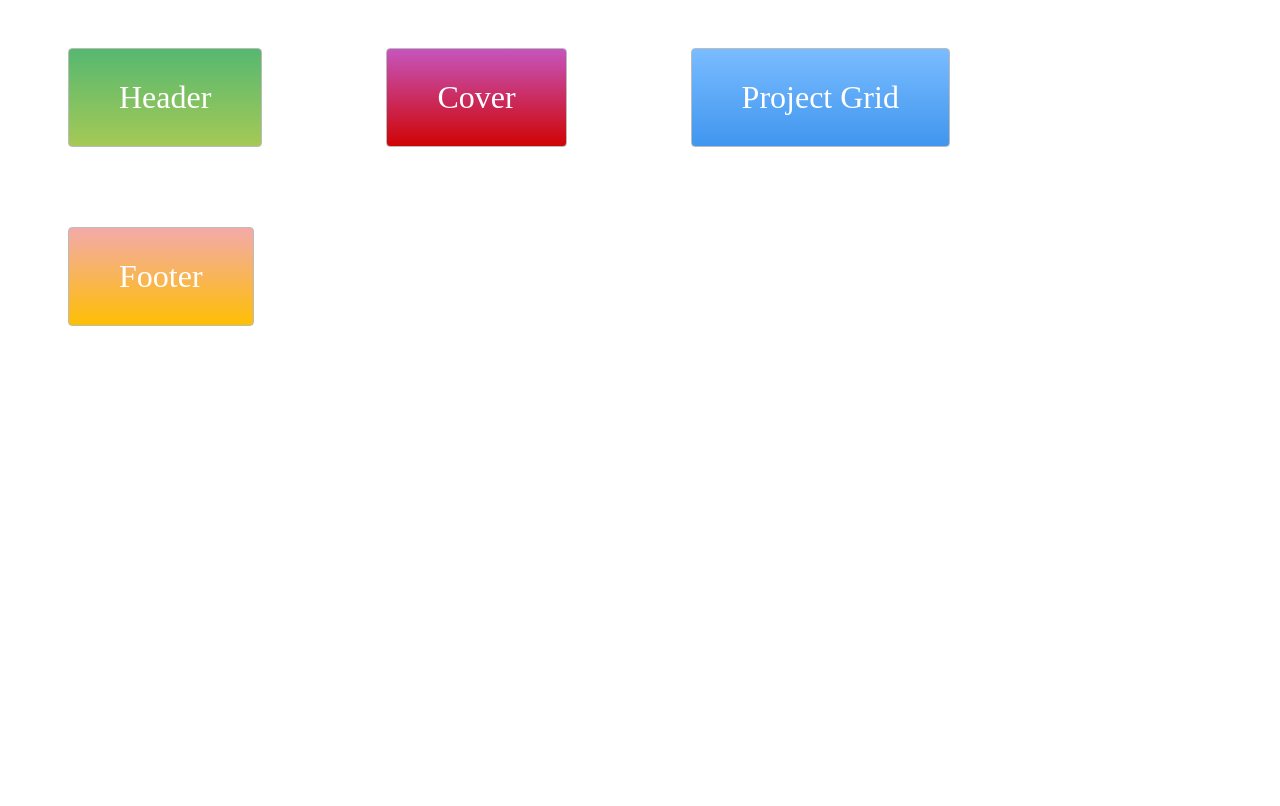
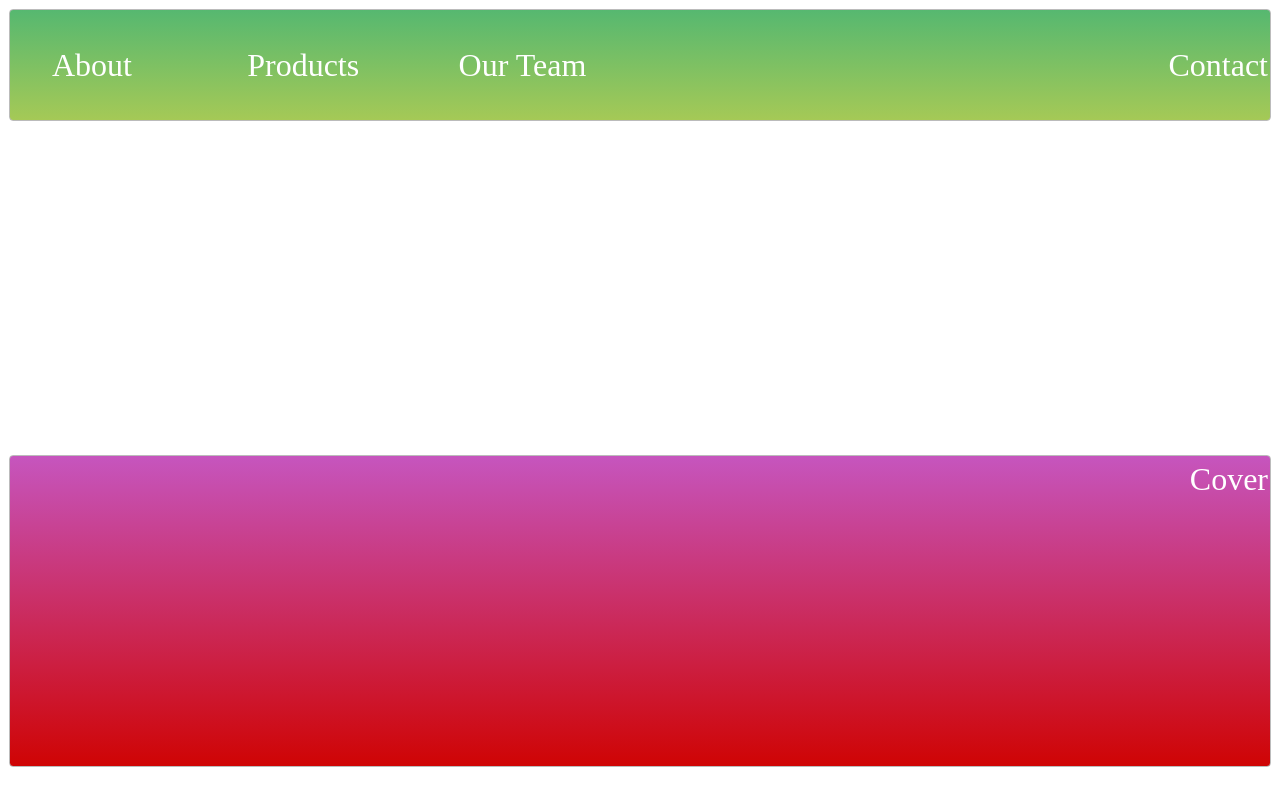
Before and after one commit to Snopcare/Snopcare-Master-Website-Layout, a plain HTML site: page index.html in a window 1280 px wide. Shown: the top 806 px of the page. Drawn offline with Linux system fonts and the light colour scheme.

Commit message:
Developed layout

```diff
--- a/index.html
+++ b/index.html
@@ -1,13 +1,31 @@
 <!DOCTYPE html>
 <html>
 <head>
+  <meta charset="utf-8">
+  <meta name="viewport" content="width=device-width, initial-scale=1">
   <title>Layout Master</title>
-  <link rel="stylesheet" type="text/css" href="./style.css">
+  <link rel="stylesheet" type="text/css" href="style.css">
 </head>
 <body>
-  <div class="zone green">Header</div>
-  <div class="zone red">Cover</div>
-  <div class="zone blue">Project Grid</div>
-  <div class="zone yellow">Footer</div>
+  <div class="container">
+    <div class="zone green">
+      <ul class="About">About</ul>
+      <ul class="Products">Products</ul>
+      <ul class="Our Team">Our Team</ul>
+      <ul class="Contact">Contact</ul>
+    </div>
+    <div class="zone red">Cover</div>
+    <div class="zone blue">
+      <img src="img\data_storage_2_2.png" alt="data storage">
+      <img src="img\desktop_analytics_2.png" alt="desktop analytics">
+      <img src="img\files_2.png" alt="files_2">
+      <img src="img\monitor_coding_2.png" alt="monitor_coding_2">
+      <img src="img\monitor_settings_2.png" alt="monitor_settings_2">
+      <img src="img\server_2_2.png" alt="server_2_2">
+      <img src="img\server_3.png" alt="server_3">
+      <img src="img\server_safe_2.png" alt="server_safe_2.png">
+    </div>
+    <div class="zone yellow">Footer</div>
+  </div>
 </body>
 </html>
--- a/style.css
+++ b/style.css
@@ -1,15 +1,22 @@
+
+
+.container {
+    display: grid;
+    grid-template-rows: 0.6fr 2fr 7fr 1fr;
+
+    }
 .zone {
-    padding:30px 50px;
-    margin:40px 60px;
-    cursor:pointer;
-    display:inline-block;
+    display: grid;
+    justify-items: end;
+    margin: 1px;
+    padding:5px 2px;
+
     color:#FFF;
     font-size:2em;
     border-radius:4px;
     border:1px solid #bbb;
     transition: all 0.3s linear;
 }
-
 .zone:hover {
     -webkit-box-shadow:rgba(0,0,0,0.8) 0px 5px 15px, inset rgba(0,0,0,0.15) 0px -10px 20px;
     -moz-box-shadow:rgba(0,0,0,0.8) 0px 5px 15px, inset rgba(0,0,0,0.15) 0px -10px 20px;
@@ -17,12 +24,14 @@
     box-shadow:rgba(0,0,0,0.8) 0px 5px 15px, inset rgba(0,0,0,0.15) 0px -10px 20px;
 }
 
-/*https://paulund.co.uk/how-to-create-shiny-css-buttons*/
+/*https://paulund.co.uk/how-to-create-shiny-css-buttons
 /***********************************************************************
  *  Green Background
  **********************************************************************/
 .green{
     background: #56B870; /* Old browsers */
+    grid-template-columns: 1fr 2fr 2fr 6fr;
+    height: 100px;
     background: -moz-linear-gradient(top, #56B870 0%, #a5c956 100%); /* FF3.6+ */
     background: -webkit-gradient(linear, left top, left bottom, color-stop(0%,#56B870), color-stop(100%,#a5c956)); /* Chrome,Safari4+ */
     background: -webkit-linear-gradient(top, #56B870 0%,#a5c956 100%); /* Chrome10+,Safari5.1+ */
@@ -36,6 +45,7 @@
  **********************************************************************/
 .red{
     background: #C655BE; /* Old browsers */
+    height: 300px;
     background: -moz-linear-gradient(top, #C655BE 0%, #cf0404 100%); /* FF3.6+ */
     background: -webkit-gradient(linear, left top, left bottom, color-stop(0%,#C655BE), color-stop(100%,#cf0404)); /* Chrome,Safari4+ */
     background: -webkit-linear-gradient(top, #C655BE 0%,#cf0404 100%); /* Chrome10+,Safari5.1+ */
@@ -49,6 +59,7 @@
  **********************************************************************/
 .yellow{
     background: #F3AAAA; /* Old browsers */
+    height: auto;
     background: -moz-linear-gradient(top, #F3AAAA 0%, #febf04 100%); /* FF3.6+ */
     background: -webkit-gradient(linear, left top, left bottom, color-stop(0%,#F3AAAA), color-stop(100%,#febf04)); /* Chrome,Safari4+ */
     background: -webkit-linear-gradient(top, #F3AAAA 0%,#febf04 100%); /* Chrome10+,Safari5.1+ */
```
Also changed, not shown: img/data_storage_2_2.png (added), img/desktop_analytics_2.png (added), img/files_2.png (added), img/monitor_coding_2.png (added), img/monitor_settings_2.png (added), img/server_2_2.png (added), img/server_3.png (added), img/server_safe_2.png (added), img/undraw.png (added).
